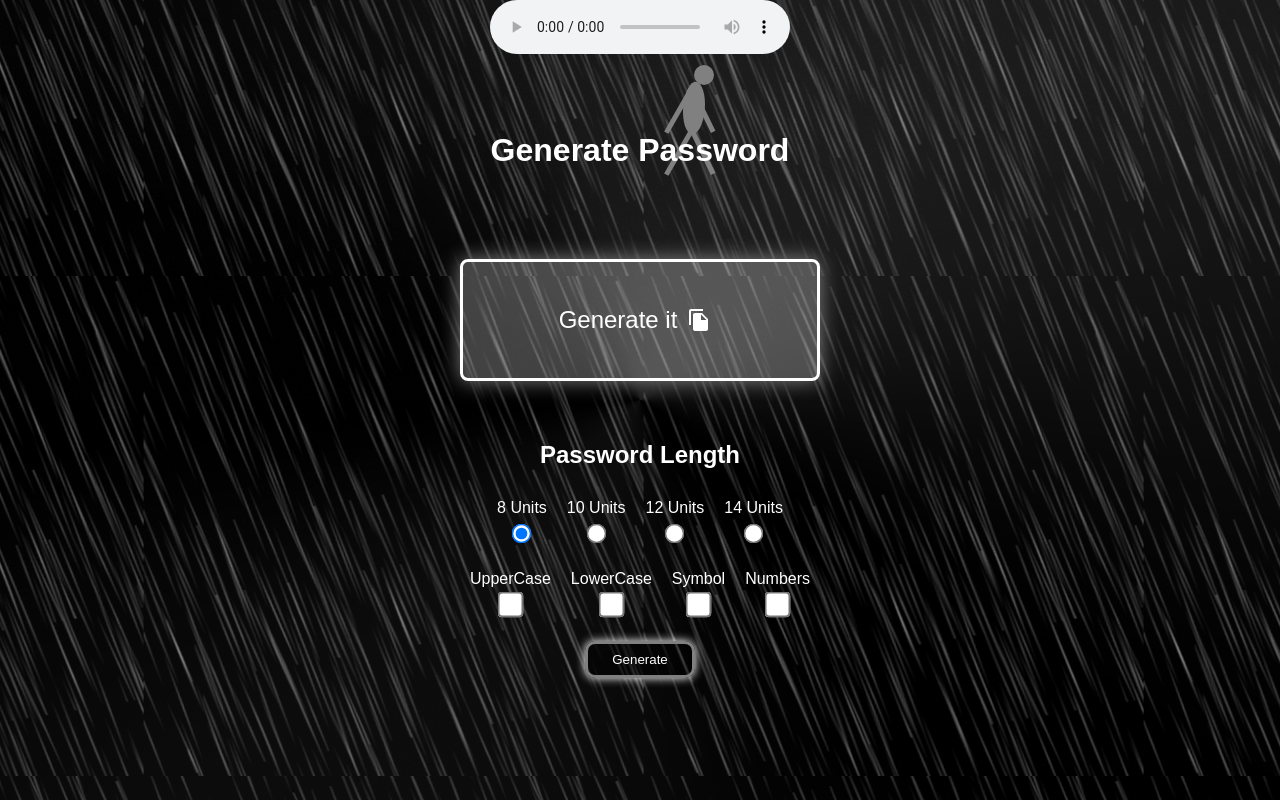
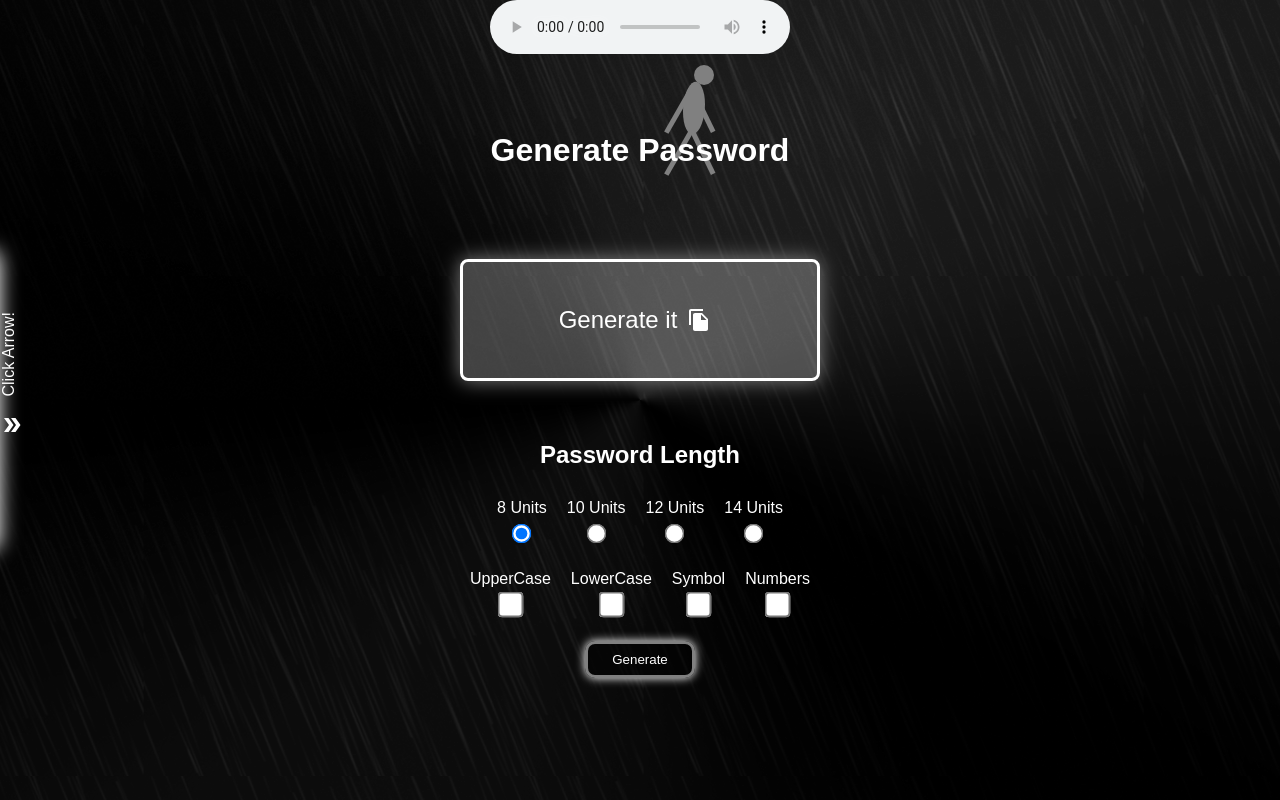
Before and after one commit to donguzashvili/RandomPasswordGenerator, a React (Create React App) app: page / in a window 1280 px wide. Built offline with nearby package versions, Linux system fonts and the light colour scheme; a web font is replaced by a local one.

Commit message:
feat: added useless random facts

```diff
--- a/src/App.css
+++ b/src/App.css
@@ -2,7 +2,20 @@
   font-family: "NotoSansJP";
   src: url(./assets/fonts/NotoSansJP-Light.otf);
 }
-
+::-webkit-scrollbar {
+  width: 10px;
+}
+::-webkit-scrollbar-track {
+  background: #f1f1f1;
+  border-radius: 5px;
+}
+::-webkit-scrollbar-thumb {
+  background: #888;
+  border-radius: 5px;
+}
+::-webkit-scrollbar-thumb:hover {
+  background: #555;
+}
 html,
 body {
   height: 100%;
@@ -18,6 +31,9 @@ body {
 }
 * {
   box-sizing: border-box;
+}
+#root {
+  position: relative;
 }
 .wrapper {
   display: grid;
--- a/src/App.js
+++ b/src/App.js
@@ -3,11 +3,13 @@ import "./App.css";
 import MainComponent from "./Components/MainComponent";
 import RainEffect from "./Components/RainAnimation";
 import MovingMan from "./Components/MovingMan";
+import RandomFacts from "./Components/RandomFacts";
 
 function App() {
   return (
     <React.Fragment>
       <MainComponent />
+      <RandomFacts />
       <RainEffect />
       <MovingMan />
     </React.Fragment>
--- a/src/Components/MovingMan.jsx
+++ b/src/Components/MovingMan.jsx
@@ -1,4 +1,4 @@
-import React, { useEffect } from "react";
+import React from "react";
 import "./MovingMan.css";
 
 export default class MovingMan extends React.Component {
--- a/src/Components/RainAnimation.css
+++ b/src/Components/RainAnimation.css
@@ -7,6 +7,7 @@
   top: 0;
   left: 0;
   width: 100%;
+  z-index: -1;
 }
 .rain::before {
   content: "";
--- /dev/null
+++ b/src/Components/RandomFacts.css
@@ -0,0 +1,64 @@
+#RandomFactsWrapper {
+  display: flex;
+  position: absolute;
+  top: calc(50% - 300px / 2);
+  left: -90vw;
+  z-index: 6;
+}
+.openFacts {
+  display: grid;
+  width: 130px;
+}
+.openFacts p {
+  transform: rotate(-90deg);
+  color: white;
+  white-space: nowrap;
+  cursor: default;
+}
+.openFacts svg {
+  color: white;
+  cursor: pointer;
+}
+.factArea {
+  margin-top: 0;
+  height: 105px;
+  align-items: center;
+  text-align: center;
+}
+.randomFactsContainer {
+  background: black;
+  padding: 5px;
+  border-bottom-right-radius: 10px;
+  border-top-right-radius: 10px;
+  border: 3px gray;
+  box-shadow: white 0 0 20px;
+  width: 90vw;
+  height: 300px;
+}
+.randomFactsContainer button {
+  cursor: pointer;
+  display: flex;
+  margin: 0 auto;
+  background: transparent;
+  color: white;
+  border-radius: 8px;
+  box-shadow: white 0 0 5px;
+  border: transparent;
+  padding: 5px;
+}
+.randomFactsContainer h3 {
+  display: flex;
+  justify-content: center;
+  color: white;
+}
+.randomFactsContainer p {
+  display: flex;
+  justify-content: center;
+  color: white;
+}
+
+@media screen and (max-width: 320px) {
+  .randomFactsContainer p {
+    font-size: 13px;
+  }
+}
--- /dev/null
+++ b/src/Components/RandomFacts.jsx
@@ -0,0 +1,60 @@
+import React from "react";
+import "./RandomFacts.css";
+import DoubleArrowIcon from "@material-ui/icons/DoubleArrow";
+
+export default class RandomFacts extends React.Component {
+  constructor(props) {
+    super(props);
+    this.state = {
+      text: "click button to generate it",
+      facts: 0,
+    };
+  }
+  //get data from api and pass it to state.text
+  facts = () => {
+    fetch("https://uselessfacts.jsph.pl/random.json?language=en")
+      .then((res) => res.json())
+      .then((data) => {
+        if (data.language === "en") {
+          this.setState({ text: data.text });
+        } else {
+          this.setState({ text: "click one more time" });
+        }
+      });
+  };
+  //toggle container
+  toggle = () => {
+    let container = document.getElementById("RandomFactsWrapper");
+    let arrow = document.getElementById("arrow");
+
+    //check if container is closed
+    if (this.state.facts === 0) {
+      container.style.left = "0vw";
+      arrow.style.transform = "rotate(180deg)";
+      this.setState({ facts: 1 });
+    } else {
+      container.style.left = "-90vw";
+      arrow.style.transform = "rotate(0deg)";
+      this.setState({ facts: 0 });
+    }
+  };
+  render() {
+    return (
+      <div id="RandomFactsWrapper">
+        <div className="randomFactsContainer">
+          <h3>Useless Random Facts</h3>
+          <hr />
+          <p>
+            <b>Congrats you're about to waste your time</b>
+          </p>
+          <p className="factArea">{this.state.text}</p>
+          <button onClick={this.facts}>Generate Random Facts</button>
+        </div>
+        <div className="openFacts">
+          <p>Click Arrow!</p>
+          <DoubleArrowIcon id="arrow" onClick={this.toggle} />
+        </div>
+      </div>
+    );
+  }
+}
```
Also changed, not shown: package.json (+7 -1 lines), 1 other file (tests, documents, lock files or other folders).
